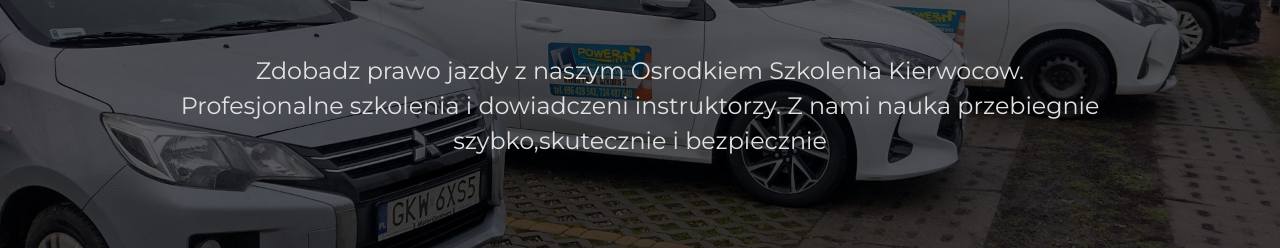
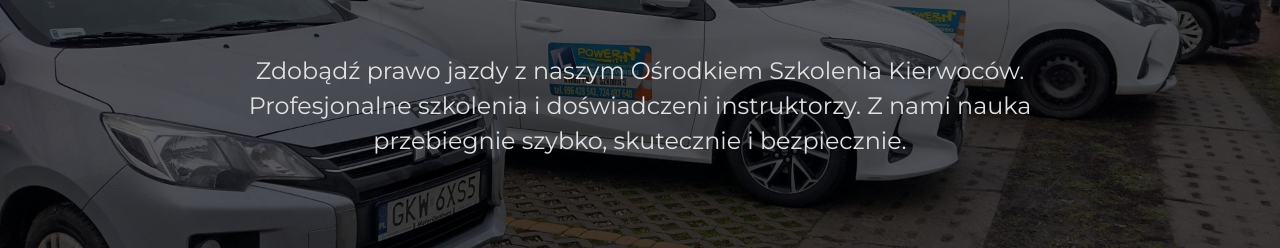
Before and after one commit to ciornecki/Power-kwidzyn, a website: page index.html in a window 1280 px wide. Shown: the part 312-560 px from the top of the page. Drawn offline with Linux system fonts and the light colour scheme.

Commit message:
modded index

```diff
--- a/index.html
+++ b/index.html
@@ -99,9 +99,9 @@
 			<div class="content">
 				<h1>Ośrodek szkolenia kierowców - <span>Power</span></h1>
 				<p>
-					Zdobadz prawo jazdy z naszym Osrodkiem Szkolenia Kierwocow.
-					Profesjonalne szkolenia i dowiadczeni instruktorzy. Z nami nauka
-					przebiegnie szybko,skutecznie i bezpiecznie
+					Zdobądź prawo jazdy z naszym Ośrodkiem Szkolenia Kierwoców.
+					Profesjonalne szkolenia i doświadczeni instruktorzy. Z nami nauka
+					przebiegnie szybko, skutecznie i bezpiecznie.
 				</p>
 				<a href="#offers" class="btn_hover">Sprawdź nasze oferty</a>
 			</div>
```
